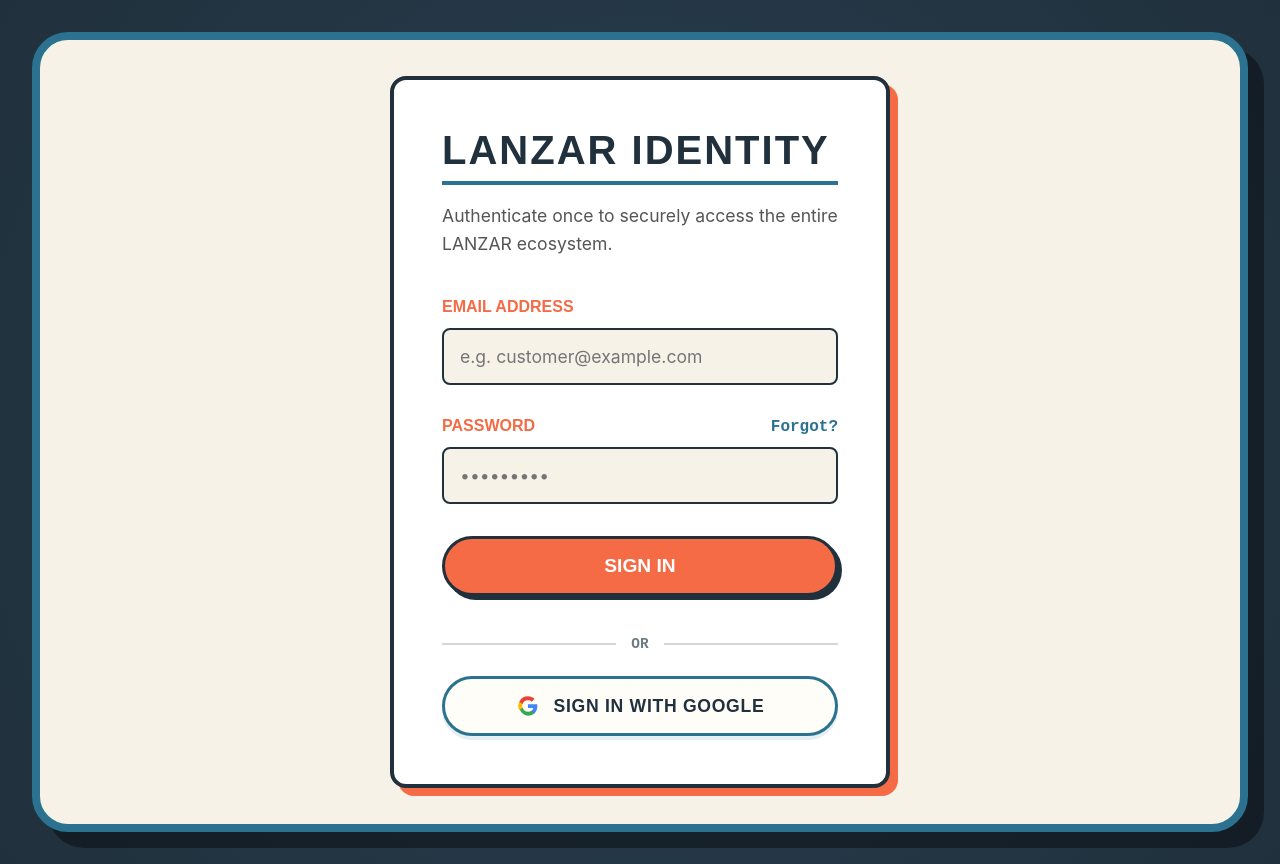
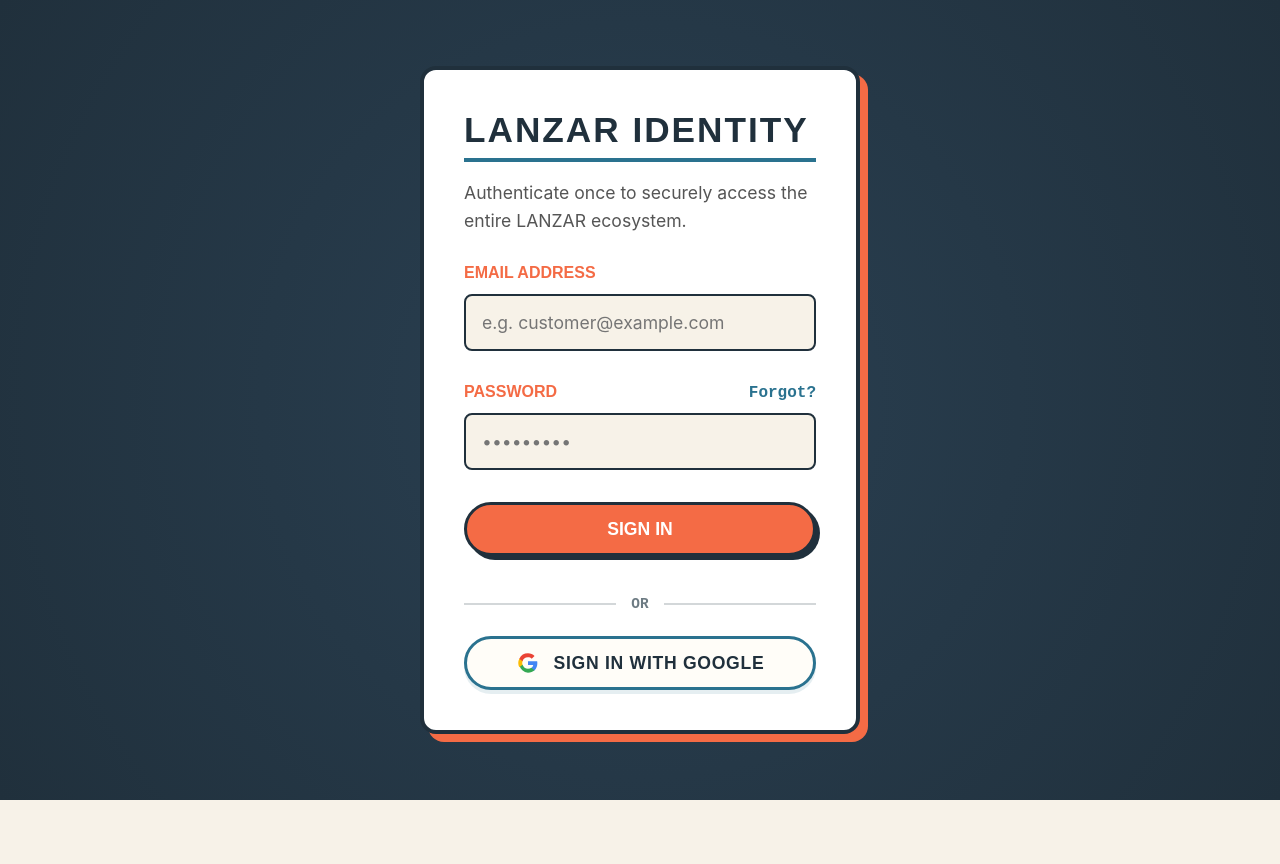
Before and after one commit to JonScott79/LANZAR-Auth, a React (Vite) app: page / in a window 1280 px wide. After the commit the page ends 800 px from the top, so only its background shows below. Built offline with nearby package versions, Linux system fonts and the light colour scheme; no server answers.

Commit message:
style: remove bulky container and scale down login panel for auth hub

```diff
--- a/src/App.css
+++ b/src/App.css
@@ -198,3 +198,11 @@
     padding: 2rem;
   }
 }
+
+.auth-wrapper {
+  background: transparent;
+  display: flex;
+  width: 100%;
+  justify-content: center;
+  align-items: center;
+}
--- a/src/App.jsx
+++ b/src/App.jsx
@@ -100,7 +100,7 @@
   // The Login component handles Firebase Auth. Once authenticated, the useEffect above will fire and redirect.
   return (
     <div className="portal-app">
-      <div className="portal-container" style={{ alignItems: 'center', justifyContent: 'center' }}>
+      <div className="auth-wrapper">
         {errorMsg ? (
           <div className="login-panel" style={{ textAlign: 'center' }}>
             <h2 className="login-title">ERROR</h2>
--- a/src/pages/Login.css
+++ b/src/pages/Login.css
@@ -2,8 +2,8 @@
   background: white;
   border: 4px solid var(--deep-navy);
   border-radius: var(--radius-md);
-  padding: 3rem;
-  max-width: 500px;
+  padding: 2.5rem;
+  max-width: 440px;
   margin: 2rem auto;
   box-shadow: 8px 8px 0px var(--rocket-orange);
 }
@@ -11,7 +11,7 @@
 .login-title {
   font-family: var(--font-heading);
   color: var(--deep-navy);
-  font-size: 2.5rem;
+  font-size: 2.2rem;
   margin-top: 0;
   margin-bottom: 1rem;
   text-transform: uppercase;
@@ -24,7 +24,7 @@
   font-family: var(--font-body);
   color: var(--text-secondary);
   font-size: 1.1rem;
-  margin-bottom: 2.5rem;
+  margin-bottom: 1.8rem;
   line-height: 1.6;
 }
 
@@ -86,10 +86,10 @@
   color: white;
   border: 3px solid var(--deep-navy);
   border-radius: var(--radius-pill);
-  padding: 1rem 2rem;
+  padding: 0.85rem 1.5rem;
   font-family: var(--font-heading);
   font-weight: 800;
-  font-size: 1.2rem;
+  font-size: 1.1rem;
   cursor: pointer;
   text-transform: uppercase;
   box-shadow: 4px 4px 0px var(--deep-navy);
@@ -153,7 +153,7 @@
   justify-content: center;
   gap: 14px;
   width: 100%;
-  min-height: 60px;
+  min-height: 52px;
   margin-top: 1.5rem;
   padding: 12px 24px;
   border: 3px solid var(--retro-teal);
```
Also changed, not shown: fix-toml.cjs (added, +11 -0 lines), fix-toml.js (added, +11 -0 lines), fix-vercel.cjs (added, +11 -0 lines).
